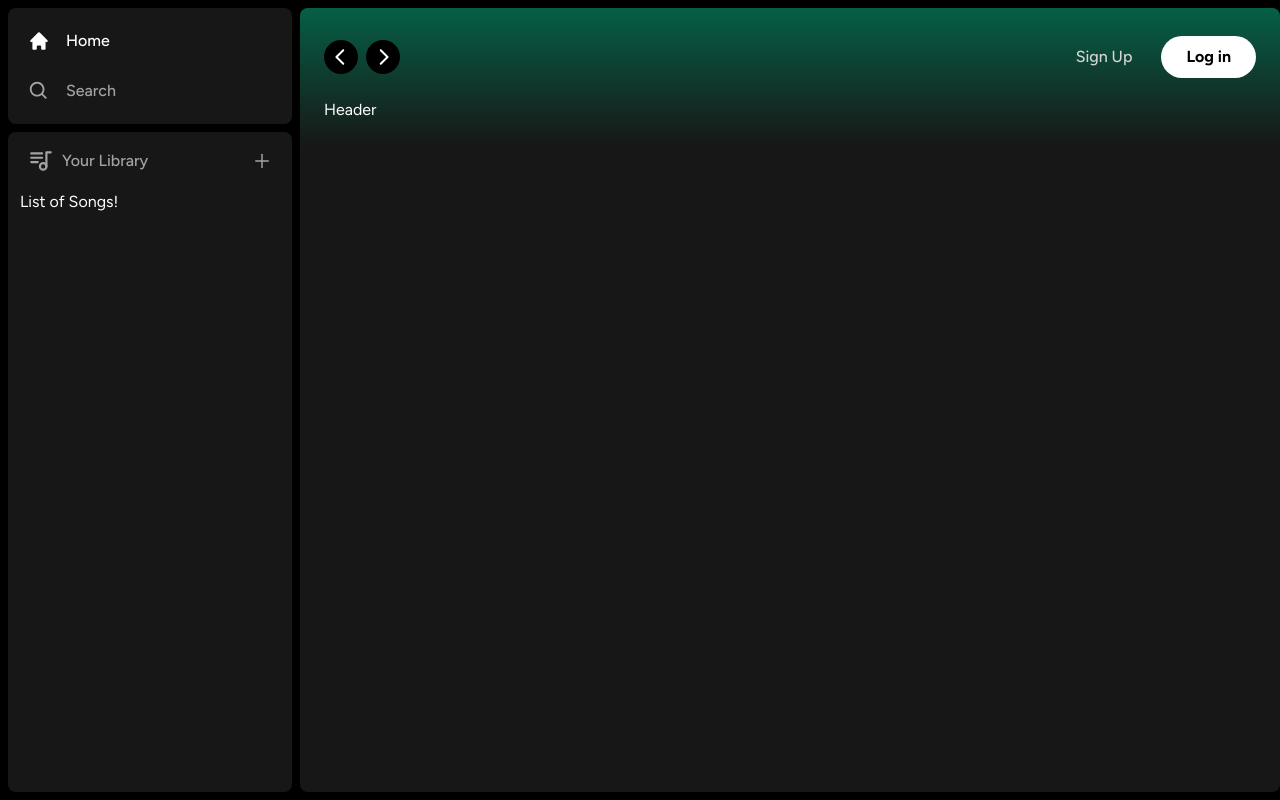
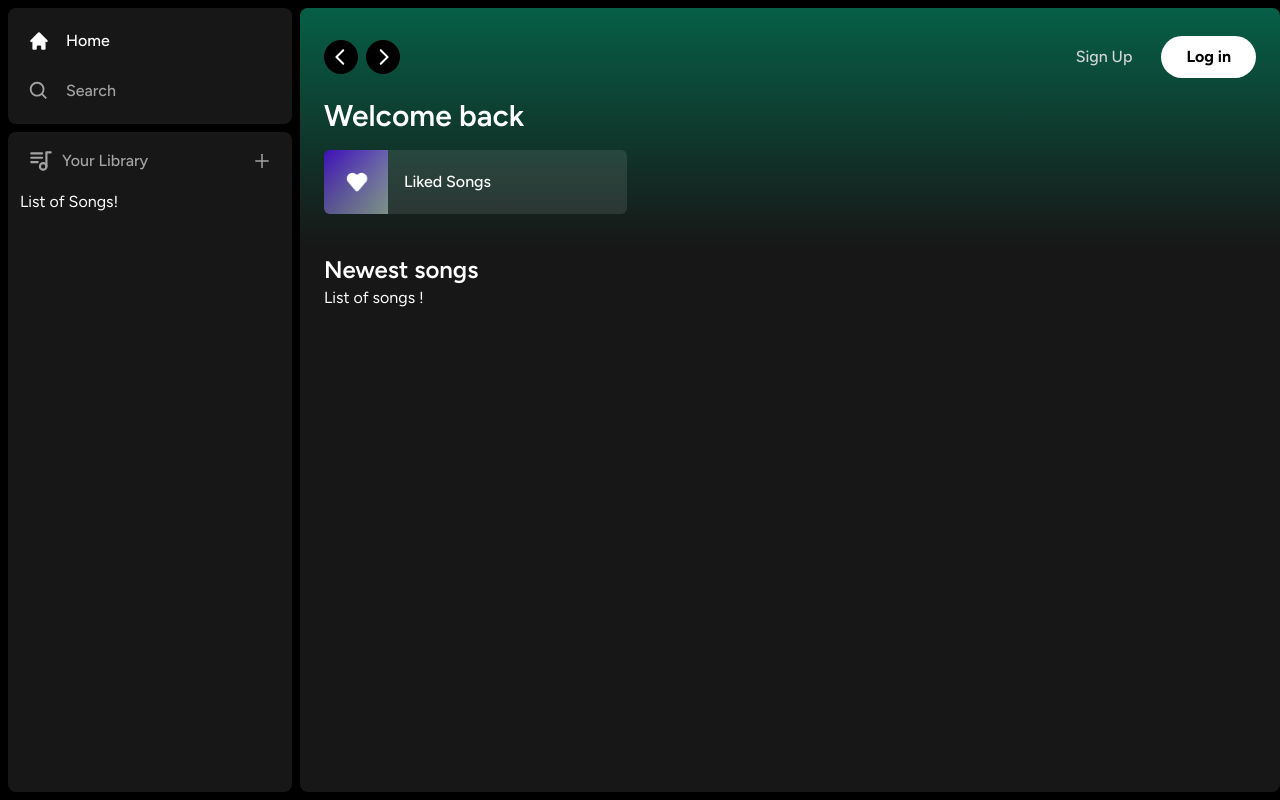
Before and after one commit to Gptimus/next-js-spotify-clone, a Next.js app: page / in a window 1280 px wide. Built offline with nearby package versions, Linux system fonts and the light colour scheme.

Commit message:
feat: basic layout setup

```diff
--- a/app/(site)/page.tsx
+++ b/app/(site)/page.tsx
@@ -1,9 +1,27 @@
 import { Header } from "@/components/header";
+import { ListItem } from "@/components/list-item";
 
 export default function Home() {
   return (
     <div className="bg-neutral-900 rounded-lg h-full w-full overflow-hidden overflow-y-auto">
-      <Header>Header</Header>
+      <Header>
+        <div className="mb-2">
+          <h1 className="text-white text-3xl font-semibold">Welcome back</h1>
+          <div className="grid grid-cols-1 sm:grid-cols-2 xl:grid-cols-3 2xl:grid-cols-4 gap-3 mt-4">
+            <ListItem
+              image="/images/liked.png"
+              name="Liked Songs"
+              href="liked"
+            />
+          </div>
+        </div>
+      </Header>
+      <div className="mt-2 mb-7 px-6">
+        <div className="flex justify-between items-center">
+          <h1 className="text-white text-2xl font-semibold">Newest songs</h1>
+        </div>
+        <div className="">List of songs !</div>
+      </div>
     </div>
   );
 }
--- /dev/null
+++ b/components/list-item.tsx
@@ -0,0 +1,39 @@
+"use client";
+
+import Image from "next/image";
+import { useRouter } from "next/navigation";
+import { FaPlay } from "react-icons/fa";
+
+interface ListItemProps {
+  image: string;
+  name: string;
+  href: string;
+}
+
+export const ListItem: React.FC<ListItemProps> = ({ href, image, name }) => {
+  const router = useRouter();
+
+  const onClick = () => {
+    // Add authentication before pushing
+    router.push(href);
+  };
+  return (
+    <button
+      className="relative group flex items-center rounded-md overflow-hidden gap-x-4 bg-neutral-100/10 hover:bg-neutral-100/20 transi pr-4"
+      onClick={onClick}
+    >
+      <div className="relative min-h-[64px] min-w-[64px]">
+        <Image className="object-cover fill" fill src={image} alt="Image" />
+      </div>
+      <p className="font-medium truncate py-5">{name}</p>
+      <div
+        className="
+            absolute
+            transition opacity-0 rounded-full flex items-center justify-center bg-green-500 p-4 drop-shadow-md right-5 group-hover:opacity-100 hover:scale-110
+            "
+      >
+        <FaPlay className="text-black" />
+      </div>
+    </button>
+  );
+};
```
Also changed, not shown: public/images/liked.png (added).
